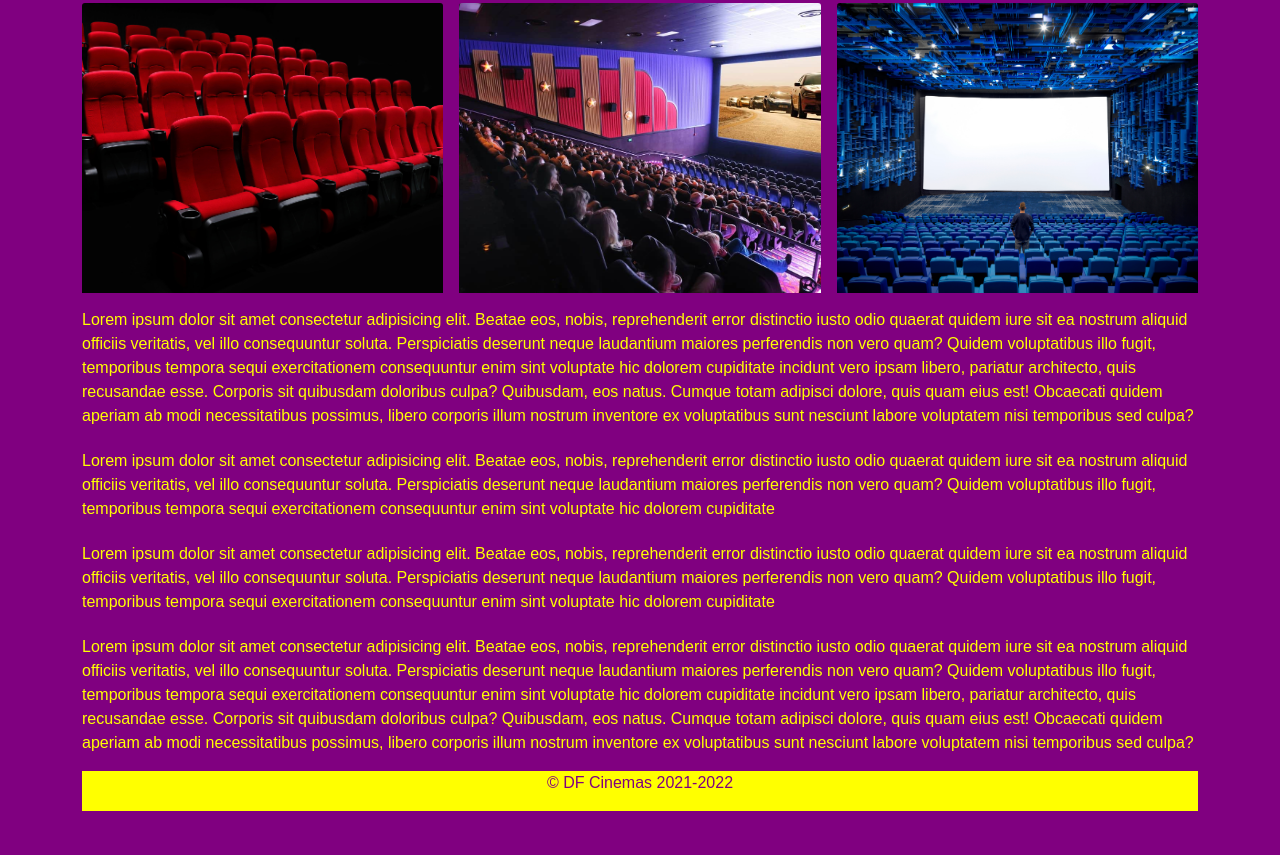
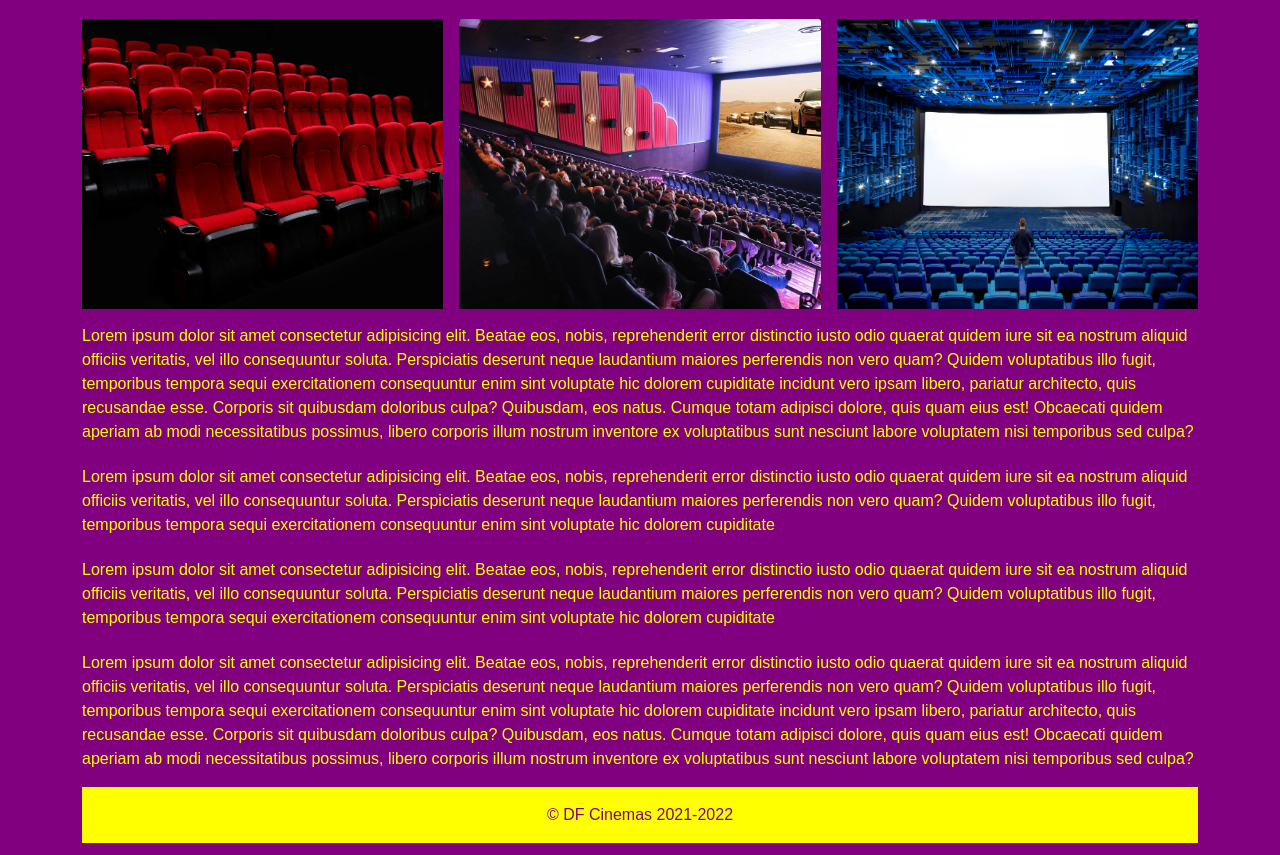
Before and after one commit to LP-Witt/df-cinemas-agile, a plain HTML site: page index.html in a window 1280 px wide. Shown: the part 803-1658 px from the top of the page. Before the commit the page ends 1626 px from the top, so only its background shows below. Drawn offline with nearby package versions, Linux system fonts and the light colour scheme.

Commit message:
fix footer

```diff
--- a/index.css
+++ b/index.css
@@ -25,6 +25,10 @@ body {
   display: flex;
   justify-content: center;
   align-items: start;
+}
+
+.footer p {
+  margin: auto auto;
 }
 
 .text-purple {
--- a/index.html
+++ b/index.html
@@ -23,7 +23,7 @@
                 <span class="navbar-toggler-icon"></span>
             </button>
             <div class="collapse navbar-collapse w-100" id="navbarNav">
-                <ul class="navbar-nav">
+                <ul class="navbar-nav p-2">
                     <li class="nav-item">
                         <a class="nav-link active text-yellow" aria-current="page" href="./index.html">Home</a>
                     </li>
@@ -127,7 +127,7 @@
 
     </main>
     <footer class="navbar-inner w-100 footer">
-        <p class="text-purple pt-0">&copy; DF Cinemas 2021-2022</p>
+        <p class="text-purple pt-3 pb-3">&copy; DF Cinemas 2021-2022</p>
     </footer>
 
     <script src="https://cdn.jsdelivr.net/npm/bootstrap@5.1.3/dist/js/bootstrap.bundle.min.js"
```
